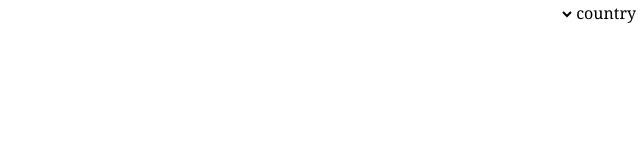
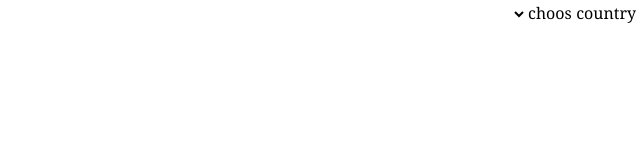
Before and after one commit to mehrzad-sajjadi/RealEstate, a Next.js app: page /select in a window 1280 px wide. Shown: the top 160 px of the page, without its empty margins (640-1280 px from the left). Built offline with nearby package versions, Linux system fonts and the light colour scheme.

Commit message:
complete select component

```diff
--- a/components/template/Index/RSelect.jsx
+++ b/components/template/Index/RSelect.jsx
@@ -1,6 +1,7 @@
 import { useEffect, useState } from "react";
 
-export default function RSelect({ arrays,sendDataToParent }) {
+//sendDataToParent در زمانی که این تابع اجرا بشه پارامتر داخلش به والد ارسال میشه
+export default function RSelect({ arrays,sendDataToParent,title }) {
     const [data,setData] = useState();
     function test(e){
         setData(e.target.value);
@@ -8,10 +9,11 @@ export default function RSelect({ arrays,sendDataToParent }) {
     useEffect(()=>{
         sendDataToParent(data);
     },[data]);
+
     return (
         <div className="flex flex-col mx-10">
-            <select className="cursor-pointer" onChange={test}>
-                <option value="">Select a country </option>
+            <select className="cursor-pointer min-w-min" onChange={test}>
+                <option value="">{title}</option>
                 {
                     arrays.map((array) =>(
                         <option key={array.id} value={array.id}>
--- a/pages/select/index.jsx
+++ b/pages/select/index.jsx
@@ -40,44 +40,34 @@ export default function selection() {
 
 
     // Emit
+    //مقادیر دریافت شده از فرزند
     const [countryId, setCountryId] = useState();
-    function handleDataFromChild(data) {
+    function recivedCountry(data) {
         setCountryId(data);
     }
-    useEffect(() => {
-        console.log(countryId);
-    }, [countryId])
+    // const accessCities=[];
+    const [accessCities,setAccessCities] = useState([]);
+    useEffect(()=>{
+        setAccessCities(cities.filter((e)=>e.country_id==countryId));
+    },[countryId])
+    const [cityId,setCityId] =useState();
+    function recivedCity(param){
+        setCityId(param);
+    }
+
 
     return (
         <div>
-            <RSelect arrays={countries} sendDataToParent={handleDataFromChild} ></RSelect>
+            <RSelect arrays={countries} sendDataToParent={recivedCountry} title="choos country"></RSelect>
 
             {countryId &&
                 <p className="bg-gray-500">
                     {countryId}
                 </p>
             }
-
-            {/* <select id="country" value={selectedCountry} onChange={handleCountryChange}>
-                <option value="">Select a country</option>
-                {countries.map((country) => (
-                    <option key={country.id} value={country.id}>
-                        {country.name}
-                    </option>
-                ))}
-            </select>
-
-
-            {selectedCountry &&
-                <select onChange={handleCityChange} value={selectedCity}>
-                    <option value="">Choos city</option>
-                    {availableCities.map((city) => (
-                        <option key={city.id} value={city.id}>
-                            {city.name}
-                        </option>
-                    ))}
-                </select>
-            }  */}
+            {countryId &&
+                <RSelect arrays={accessCities} sendDataToParent={recivedCity} title="choos city"></RSelect>
+            }
 
         </div>
 
```
